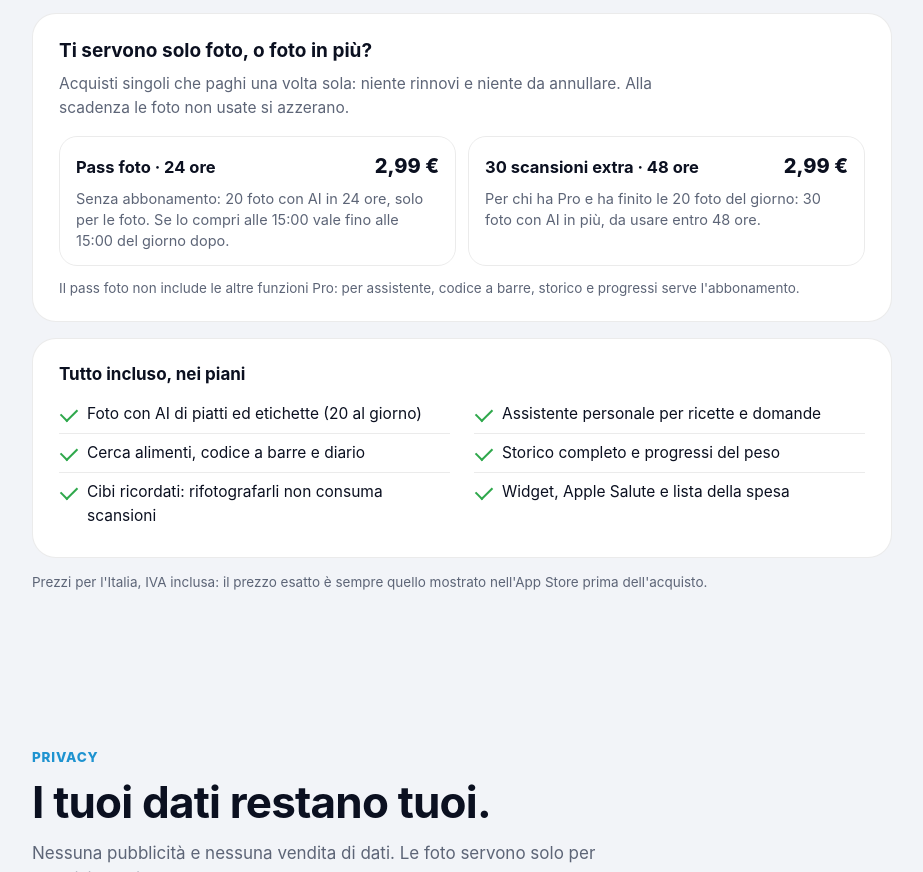
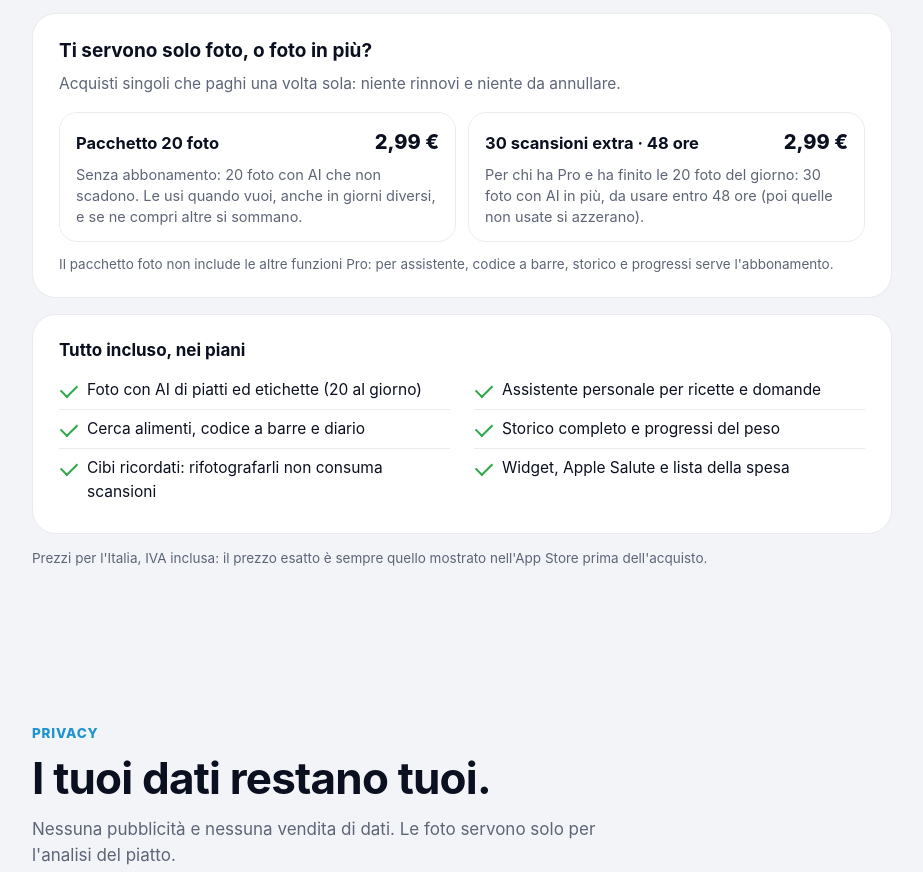
Before and after one commit to nutryseai-app/nutryse-sito, a plain HTML site: page index.html in a window 1280 px wide. Shown: the part 3304-4176 px from the top of the page, without its empty margins (68-991 px from the left). Drawn offline with Linux system fonts and the light colour scheme.

Commit message:
Add files via upload

```diff
--- a/index.html
+++ b/index.html
@@ -330,18 +330,18 @@ footer nav{display:flex;flex-wrap:wrap;gap:8px 20px}footer nav a{color:var(--mut
     </div>
     <div class="pass">
       <h3>Ti servono solo foto, o foto in più?</h3>
-      <p class="pass-sub">Acquisti singoli che paghi una volta sola: niente rinnovi e niente da annullare. Alla scadenza le foto non usate si azzerano.</p>
+      <p class="pass-sub">Acquisti singoli che paghi una volta sola: niente rinnovi e niente da annullare.</p>
       <div class="pass-grid">
         <div class="pass-card">
-          <div class="pass-top"><b>Pass foto · 24 ore</b><span>2,99 €</span></div>
-          <p>Senza abbonamento: 20 foto con AI in 24 ore, solo per le foto. Se lo compri alle 15:00 vale fino alle 15:00 del giorno dopo.</p>
+          <div class="pass-top"><b>Pacchetto 20 foto</b><span>2,99 €</span></div>
+          <p>Senza abbonamento: 20 foto con AI che non scadono. Le usi quando vuoi, anche in giorni diversi, e se ne compri altre si sommano.</p>
         </div>
         <div class="pass-card">
           <div class="pass-top"><b>30 scansioni extra · 48 ore</b><span>2,99 €</span></div>
-          <p>Per chi ha Pro e ha finito le 20 foto del giorno: 30 foto con AI in più, da usare entro 48 ore.</p>
+          <p>Per chi ha Pro e ha finito le 20 foto del giorno: 30 foto con AI in più, da usare entro 48 ore (poi quelle non usate si azzerano).</p>
         </div>
       </div>
-      <p class="pass-note">Il pass foto non include le altre funzioni Pro: per assistente, codice a barre, storico e progressi serve l'abbonamento.</p>
+      <p class="pass-note">Il pacchetto foto non include le altre funzioni Pro: per assistente, codice a barre, storico e progressi serve l'abbonamento.</p>
     </div>
     <div class="incl">
       <h3>Tutto incluso, nei piani</h3>
@@ -383,7 +383,7 @@ footer nav{display:flex;flex-wrap:wrap;gap:8px 20px}footer nav a{color:var(--mut
     <details><summary>Quanto è preciso il calcolo dalla foto?</summary><p>L'AI stima porzioni e ingredienti da quello che vede: per piatti semplici è molto vicina al reale, per quelli complessi conviene controllare i grammi. Ogni numero si può correggere, e l'app ricorda le tue correzioni.</p></details>
     <details><summary>Serve un account?</summary><p>Puoi accedere con Apple, Google o email. Ci serve per la prova di Pro e per proteggere il servizio di analisi; il diario resta sul tuo iPhone.</p></details>
     <details><summary>Funziona con Apple Salute?</summary><p>Sì, se lo autorizzi: Nutryse scrive pasti, acqua e peso in Salute e legge peso, passi e calorie bruciate.</p></details>
-    <details><summary>Quanto costa?</summary><p>Nutryse AI Pro costa 39,99 € all'anno (3,33 € al mese) oppure 5,99 € al mese. Con l'annuale i primi 7 giorni sono gratis: se annulli prima della fine della prova non paghi nulla. Se non vuoi abbonarti puoi comprare il pass foto (2,99 €): 20 foto con AI per 24 ore, solo per le foto, poi finisce da solo. Senza abbonamento puoi aprire l'app e vedere com'è fatta, ma le funzioni sono bloccate.</p></details>
+    <details><summary>Quanto costa?</summary><p>Nutryse AI Pro costa 39,99 € all'anno (3,33 € al mese) oppure 5,99 € al mese. Con l'annuale i primi 7 giorni sono gratis: se annulli prima della fine della prova non paghi nulla. Se non vuoi abbonarti puoi comprare il pacchetto foto (2,99 €): 20 foto con AI che non scadono, solo per le foto. Senza abbonamento puoi aprire l'app e vedere com'è fatta, ma le funzioni sono bloccate.</p></details>
     <details><summary>È un'app medica?</summary><p>No. Nutryse AI è uno strumento di benessere e non sostituisce il parere di un medico o di un nutrizionista.</p></details>
   </section>
 
```
Also changed, not shown: termini.html (+1 -1 lines).
